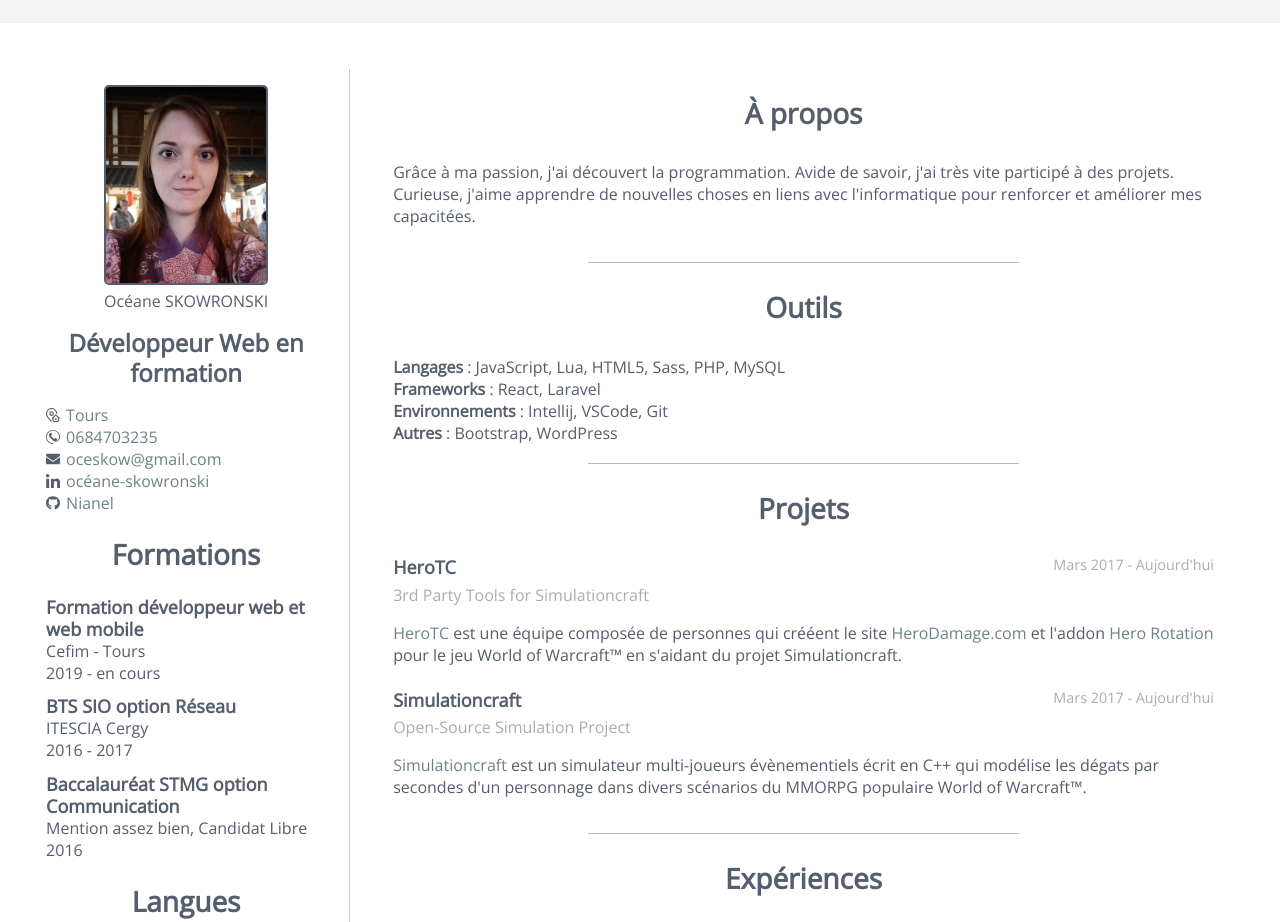
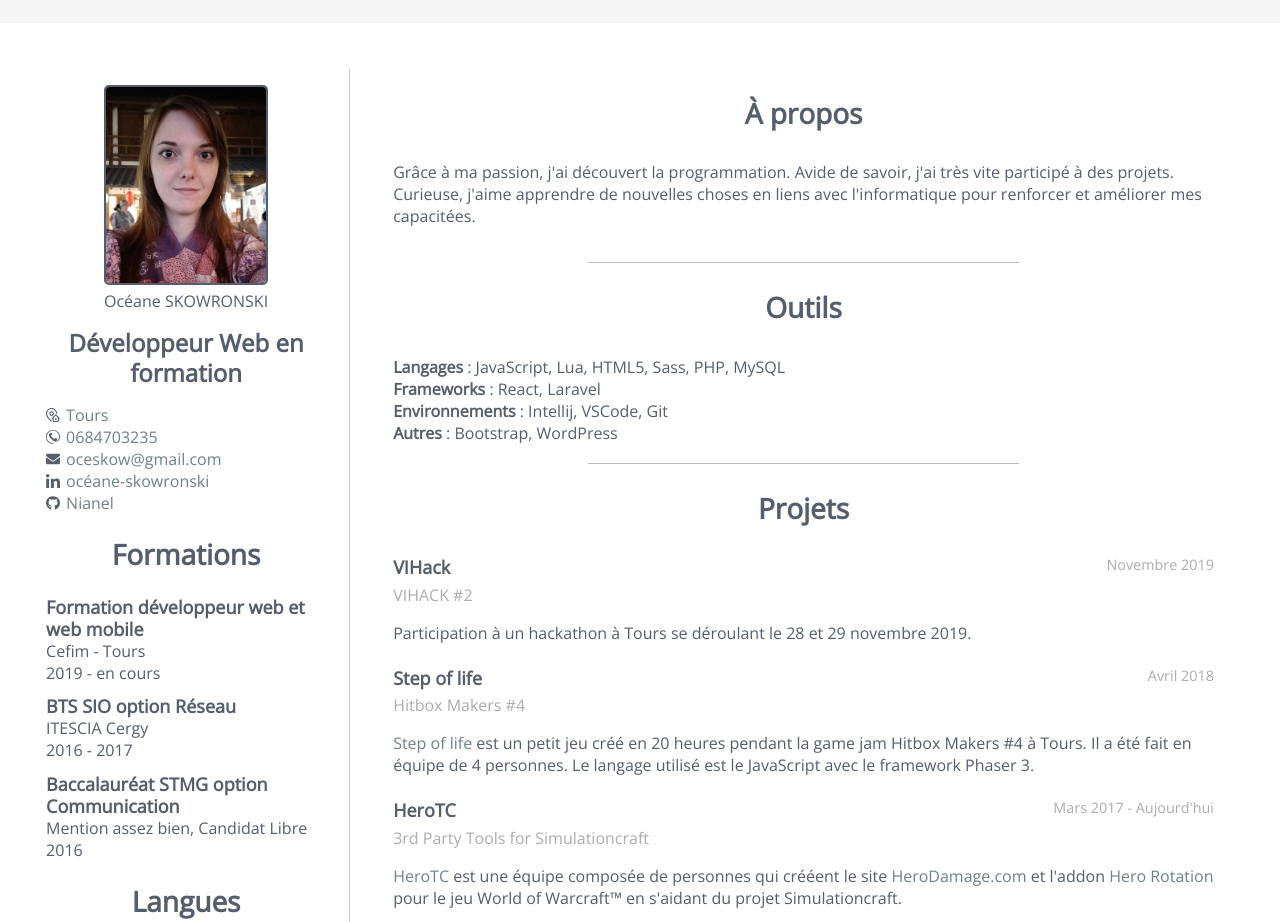
Before and after one commit to Nianel/CV, a plain HTML site: page index.html in a window 1280 px wide. Shown: the top 922 px of the page. Drawn offline with nearby package versions, Linux system fonts and the light colour scheme.

Commit message:
[CV] Update

```diff
--- a/index.html
+++ b/index.html
@@ -122,6 +122,22 @@
       <section id="projects">
         <h2>Projets</h2>
         <div>
+          <h3>VIHack<span class="period">Novembre 2019</span></h3>
+          <h4>VIHACK #2</h4>
+          <p> Participation à un hackathon à Tours se déroulant le 28 et 29 novembre 2019.
+          </p>
+        </div>
+        <div>
+          <h3>Step of life<span class="period">Avril 2018</span></h3>
+          <h4>Hitbox Makers #4</h4>
+          <p>
+            <a href="https://github.com/Nianel/steps-of-life" title="Step of life GitHub" target="_blank">Step of
+              life</a> est un petit jeu créé en 20 heures pendant la game jam Hitbox Makers #4 à Tours. Il a été fait en
+            équipe de 4
+            personnes. Le langage utilisé est le JavaScript avec le framework Phaser 3.
+          </p>
+        </div>
+        <div>
           <h3>HeroTC<span class="period">Mars 2017 - Aujourd'hui</span></h3>
           <h4>3rd Party Tools for Simulationcraft</h4>
           <p>
```
